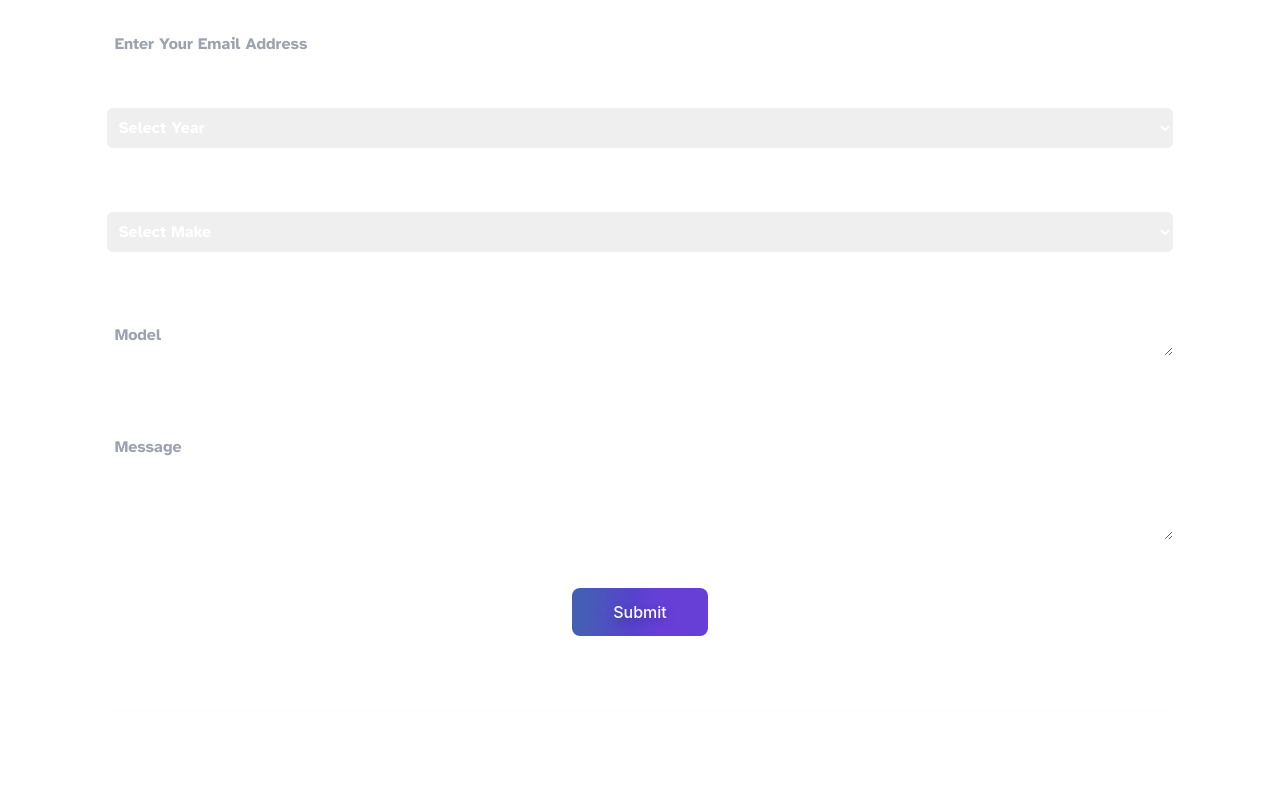
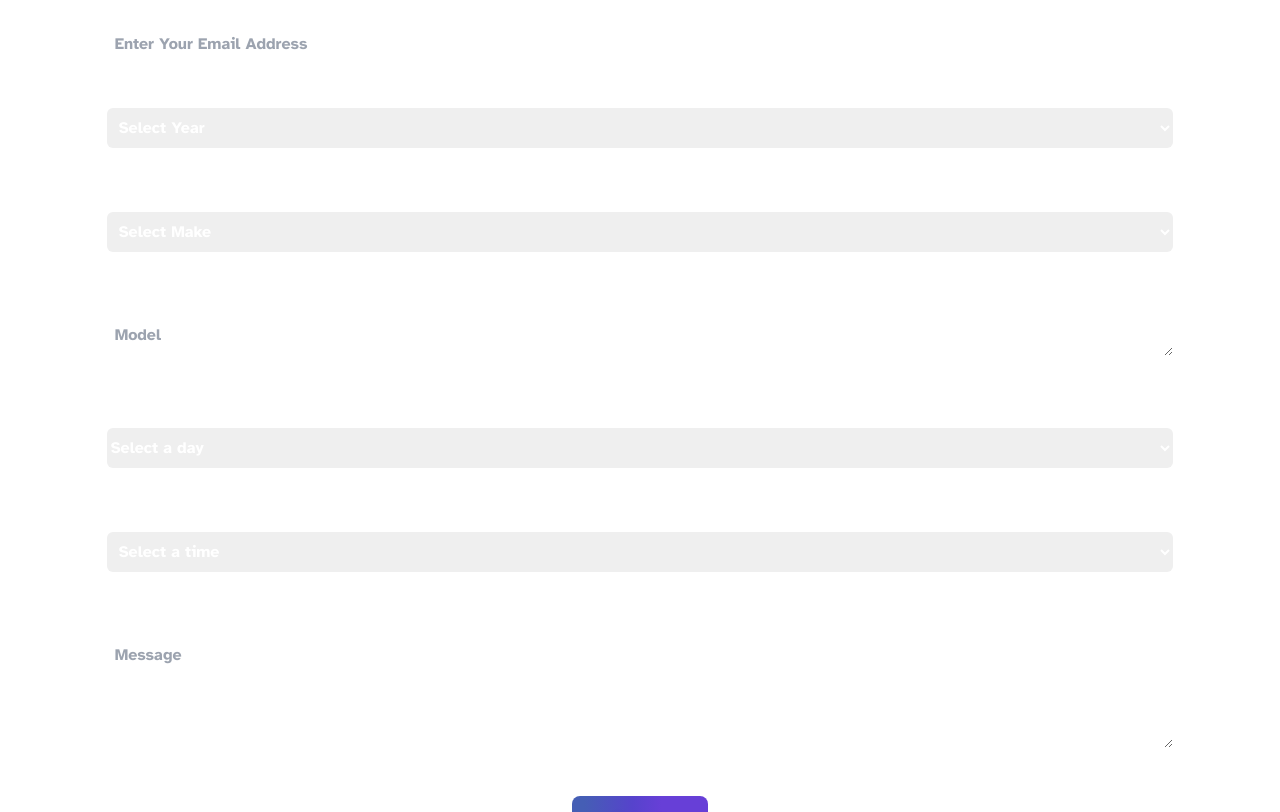
Before and after one commit to Whowlett13/Tires, an Astro site: page / in a window 1280 px wide. Shown: the part 2172-2984 px from the top of the page. Built offline with nearby package versions, Linux system fonts and the light colour scheme; Astro itself is replaced by a stand-in of ours.

Commit message:
commiting form options

```diff
--- a/src/pages/index.astro
+++ b/src/pages/index.astro
@@ -188,16 +188,16 @@ const stack = [
           </div> -->
           <div class="text-center px-5 my-8">
             <a class="list-none p-0 m-0"></a>
-            <li class="mb-5 text-lg animate-fadeIn">
+            <ul class="mb-5 text-lg animate-fadeIn">
               <a href="#contact">Tire Installation</a>
-            </li>
+            </ul>
 
-            <li class="mb-5 text-lg animate-fadeIn">
+            <ul class="mb-5 text-lg animate-fadeIn">
               <a href="#contact">Brakes</a>
-            </li>
-            <li class="mb-5 text-lg animate-fadeIn">
+            </ul>
+            <ul class="mb-5 text-lg animate-fadeIn">
               <a href="#contact">Oil Changes</a>
-            </li>
+            </ul>
           </div>
         </div>
       </section>
@@ -238,28 +238,28 @@ const stack = [
         Contact Me
       </h2>
     </div>
-    <form class="w-5/6 rounded-xl mx-auto bg-fit" method="POST" action="https://usebasin.com/f/09bb4ba27ed3">
-
+    <form
+      class="w-5/6 rounded-xl mx-auto bg-fit"
+      method="POST"
+      action="https://usebasin.com/f/09bb4ba27ed3"
+    >
       <div
         class="flex-col md:flex-row items-center gap-x-8 gap-y-4 w-full justify-center"
       >
         <div>
           <div class="py-5">
-              <label for="fName" class="text-primary font-semibold text-white">
+            <label for="fName" class="text-primary font-semibold text-white bg-gray-1000">
               First Name:
               <input
                 type="text"
                 name="First Name:"
-                  class="w-full text-white rounded-md h-10 px-2"
+                class="w-full text-white rounded-md h-10 px-2 bg-gray-1000"
                 placeholder="Enter Your First Name"
                 required
               />
             </label>
             <div class="py-5">
-                <label
-                  for="lName"
-                  class="text-primary font-semibold text-white"
-                >
+              <label for="lName" class="text-primary font-semibold text-white bg-gray-900">
                 Last Name:
                 <input
                   type="text"
@@ -427,14 +427,11 @@ const stack = [
         </label>
       </div>
       <div class="pb-10">
-          <label
-            for="Model"
-            class="text-primary font-semibold text-white pb-10"
-          >
+        <label for="Model" class="text-primary font-semibold text-white pb-10">
           Model:
           <textarea
             name="Model"
-              class="w-full text-white rounded-md h-10 p-2"
+            class="w-full text-white rounded-md h-10 p-2 bg-gray-1000"
             placeholder="Model"></textarea>
         </label>
       </div>
@@ -443,10 +440,58 @@ const stack = [
           for="message"
           class="text-primary font-semibold text-white pb-10"
         >
+          <div class="pb-10">
+            <label
+              for="date"
+              class="text-primary font-semibold text-white h-10 mt-4"
+            >
+            Date:
+              <select
+                id="day"
+                name="day"
+                class="w-full text-white rounded-md h-10  bg-gray-1000"
+                required
+              >
+              <option value="" disabled selected>Select a day</option>
+              <option value="monday">Monday</option>
+              <option value="tuesday">Tuesday</option>
+              <option value="wednesday">Wednesday</option>
+              <option value="thursday">Thursday</option>
+              <option value="friday">Friday</option>
+
+              </select>
+            </label>
+          </div>
+          <div class="pb-10">
+            <label
+              for="time"
+              class="text-primary font-semibold text-white mt-4 "
+            >
+              Time:
+              <select
+                id="time"
+                name="time"
+                class="w-full text-white rounded-md h-10 px-2 bg-gray-1000 p-2"
+                required
+              >
+                <option value="" disabled selected>Select a time</option>
+                <option value="10:00">10:00 AM</option>
+                <option value="11:00">11:00 AM</option>
+                <option value="12:00">12:00 AM</option>
+                <option value="13:00">1:00 PM</option>
+                <option value="14:00">2:00 PM</option>
+                <option value="15:00">3:00 PM</option>
+                <option value="16:00">4:00 PM</option>
+                <option value="17:00">5:00 PM</option>
+                <option value="18:00">6:00 PM</option>
+                <!-- Add more times as needed -->
+              </select>
+            </label>
+          </div>
           Message:
           <textarea
             name="Message"
-              class="w-full text-white rounded-md h-28 p-2"
+            class="w-full text-white rounded-md h-28 p-2 bg-gray-1000"
             placeholder="Message"></textarea>
         </label>
       </div>
@@ -454,7 +499,6 @@ const stack = [
       <div class="text-center">
         <button type="submit" class="button-36">Submit</button>
       </div>
-
     </form>
   </div>
 </PageLayout>
```
Lines whose indentation alone changed are shown as unchanged.
